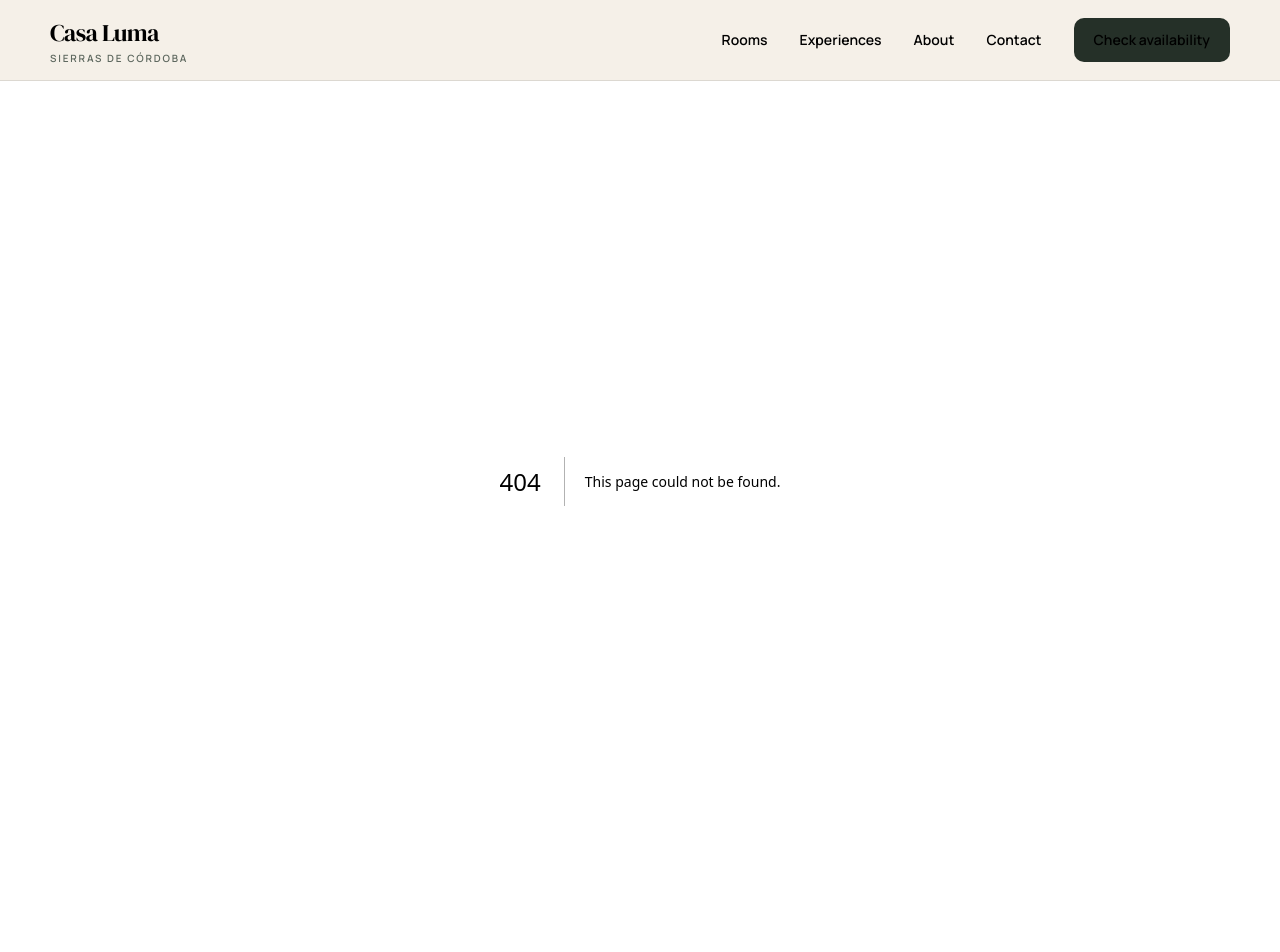
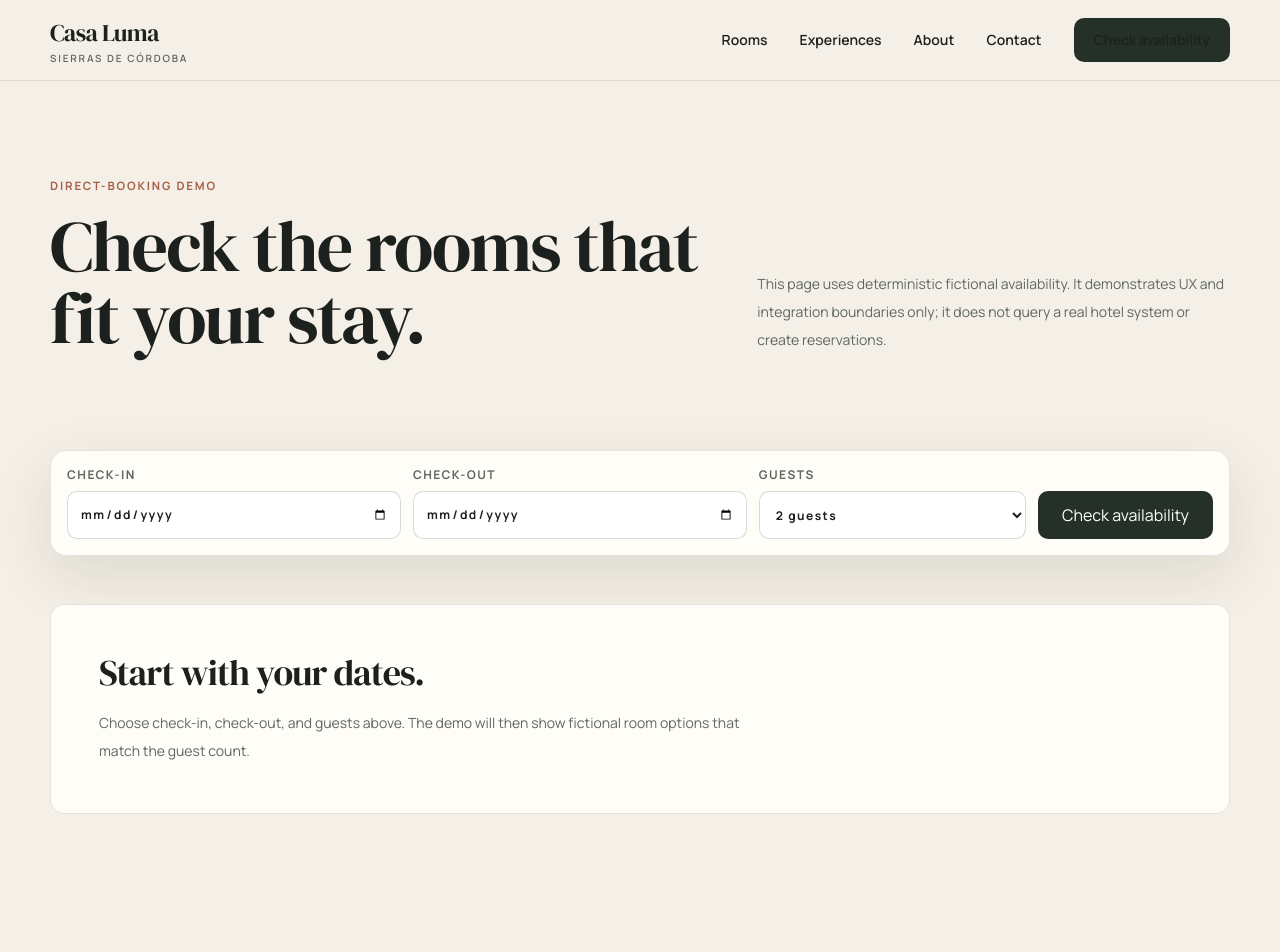
Before and after one commit to AlexiVion/hospitality-casa-luma, a Next.js app: page /booking in a window 1280 px wide. Before the commit this address had no page. Shown: the top 952 px of the page. Built offline with nearby package versions, Linux system fonts and the light colour scheme.

Commit message:
feat: build deterministic availability flow

```diff
--- /dev/null
+++ b/app/booking/page.tsx
@@ -0,0 +1,145 @@
+import type { Metadata } from "next";
+import Link from "next/link";
+import { AvailabilityBar } from "@/components/availability-bar";
+import { rooms } from "@/data/rooms";
+
+export const metadata: Metadata = {
+  title: "Check availability",
+  description: "Explore Casa Luma's mocked direct-booking flow. No real inventory or reservation is processed.",
+};
+
+type Search = Record<string, string | string[] | undefined>;
+
+function value(input: string | string[] | undefined) {
+  return Array.isArray(input) ? input[0] : input;
+}
+
+function validDate(value: string | undefined) {
+  return Boolean(value && /^\d{4}-\d{2}-\d{2}$/.test(value) && !Number.isNaN(Date.parse(value)));
+}
+
+export default async function BookingPage({ searchParams }: { searchParams: Promise<Search> }) {
+  const search = await searchParams;
+  const checkIn = value(search.checkIn);
+  const checkOut = value(search.checkOut);
+  const adultsRaw = value(search.adults) ?? "2";
+  const requestedRoom = value(search.room);
+  const adults = Math.max(1, Math.min(3, Number.parseInt(adultsRaw, 10) || 2));
+
+  const hasDates = validDate(checkIn) && validDate(checkOut);
+  const dateOrderValid = hasDates ? new Date(checkOut!).getTime() > new Date(checkIn!).getTime() : false;
+  const ready = hasDates && dateOrderValid;
+
+  const matchingRooms = rooms.filter((room) => room.capacity >= adults && (!requestedRoom || room.slug === requestedRoom));
+  const noAvailabilityScenario = ready && checkIn?.endsWith("-17");
+  const availableRooms = noAvailabilityScenario ? [] : matchingRooms;
+
+  return (
+    <>
+      <section className="section-shell py-16 md:py-24">
+        <p className="eyebrow text-[#a85f47]">Direct-booking demo</p>
+        <div className="mt-4 grid gap-8 md:grid-cols-[1fr_0.7fr] md:items-end">
+          <h1 className="display max-w-3xl text-5xl leading-none md:text-7xl">Check the rooms that fit your stay.</h1>
+          <p className="max-w-xl text-sm leading-7 text-[#5e685f] md:justify-self-end">
+            This page uses deterministic fictional availability. It demonstrates UX and integration boundaries only; it does not query a real hotel system or create reservations.
+          </p>
+        </div>
+      </section>
+
+      <section className="section-shell pb-12">
+        <AvailabilityBar
+          compact
+          defaults={{ checkIn: checkIn ?? "", checkOut: checkOut ?? "", adults: String(adults) }}
+        />
+      </section>
+
+      <section className="section-shell pb-24 md:pb-32">
+        {!checkIn && !checkOut ? (
+          <div className="rounded-[14px] border border-black/10 bg-[#fffdf8] p-8 md:p-12">
+            <h2 className="display text-4xl">Start with your dates.</h2>
+            <p className="mt-4 max-w-2xl text-sm leading-7 text-[#5e685f]">
+              Choose check-in, check-out, and guests above. The demo will then show fictional room options that match the guest count.
+            </p>
+          </div>
+        ) : !hasDates ? (
+          <Message title="Add both dates" copy="Choose a valid check-in and check-out date before we can show room options." />
+        ) : !dateOrderValid ? (
+          <Message title="Check-out must be later" copy="The departure date needs to come after the arrival date." />
+        ) : availableRooms.length === 0 ? (
+          <div className="rounded-[14px] border border-black/10 bg-[#fffdf8] p-8 md:p-12">
+            <p className="eyebrow text-[#a85f47]">No mocked availability</p>
+            <h2 className="display mt-3 text-4xl">Nothing matches this demo search.</h2>
+            <p className="mt-4 max-w-2xl text-sm leading-7 text-[#5e685f]">
+              This is an intentional empty state. Try different dates or fewer guests. In this concept, searches arriving on the 17th are reserved as a reproducible “no availability” QA scenario.
+            </p>
+          </div>
+        ) : (
+          <div>
+            <div className="flex flex-col gap-3 border-b border-black/10 pb-6 md:flex-row md:items-end md:justify-between">
+              <div>
+                <p className="eyebrow text-[#5e685f]">Mocked availability</p>
+                <h2 className="display mt-2 text-4xl">{availableRooms.length} room option{availableRooms.length === 1 ? "" : "s"}</h2>
+              </div>
+              <p className="text-sm text-[#5e685f]">{checkIn} → {checkOut} · {adults} guest{adults === 1 ? "" : "s"}</p>
+            </div>
+
+            <div className="mt-8 grid gap-6">
+              {availableRooms.map((room) => {
+                const handoff = new URLSearchParams({
+                  checkIn: checkIn!,
+                  checkOut: checkOut!,
+                  adults: String(adults),
+                  room: room.slug,
+                }).toString();
+
+                return (
+                  <article key={room.slug} className="grid overflow-hidden rounded-[14px] border border-black/10 bg-[#fffdf8] md:grid-cols-[0.8fr_1.2fr]">
+                    <img src={room.image} alt={`${room.name} interior`} className="h-full min-h-[280px] w-full object-cover" />
+                    <div className="flex flex-col justify-between p-6 md:p-8">
+                      <div>
+                        <p className="eyebrow text-[#a85f47]">{room.eyebrow}</p>
+                        <h3 className="display mt-2 text-4xl">{room.name}</h3>
+                        <p className="mt-4 max-w-2xl text-sm leading-7 text-[#5e685f]">{room.shortDescription}</p>
+                        <div className="mt-6 flex flex-wrap gap-x-6 gap-y-2 text-sm font-semibold">
+                          <span>Up to {room.capacity} guests</span>
+                          <span>{room.bed}</span>
+                          <span>{room.size}</span>
+                        </div>
+                      </div>
+
+                      <div className="mt-8 flex flex-wrap items-center justify-between gap-4 border-t border-black/10 pt-6">
+                        <div>
+                          <p className="text-xs uppercase tracking-[0.1em] text-[#5e685f]">Fictional rate</p>
+                          <p className="mt-1 text-lg font-bold">USD {room.indicativeRate} / night*</p>
+                        </div>
+                        <div className="flex gap-3">
+                          <Link href={`/rooms/${room.slug}`} className="rounded-[10px] border border-black/15 px-4 py-3 text-sm font-bold">
+                            Room details
+                          </Link>
+                          <Link href={`/booking/handoff?${handoff}`} className="rounded-[10px] bg-[#253028] px-4 py-3 text-sm font-bold text-white">
+                            Book direct
+                          </Link>
+                        </div>
+                      </div>
+                    </div>
+                  </article>
+                );
+              })}
+              <p className="text-xs text-[#5e685f]">* Fictional rate and availability for UX demonstration only.</p>
+            </div>
+          </div>
+        )}
+      </section>
+    </>
+  );
+}
+
+function Message({ title, copy }: { title: string; copy: string }) {
+  return (
+    <div className="rounded-[14px] border border-[#a85f47]/30 bg-[#fffdf8] p-8 md:p-12">
+      <p className="eyebrow text-[#a85f47]">Search needs attention</p>
+      <h2 className="display mt-3 text-4xl">{title}</h2>
+      <p className="mt-4 max-w-2xl text-sm leading-7 text-[#5e685f]">{copy}</p>
+    </div>
+  );
+}
```
